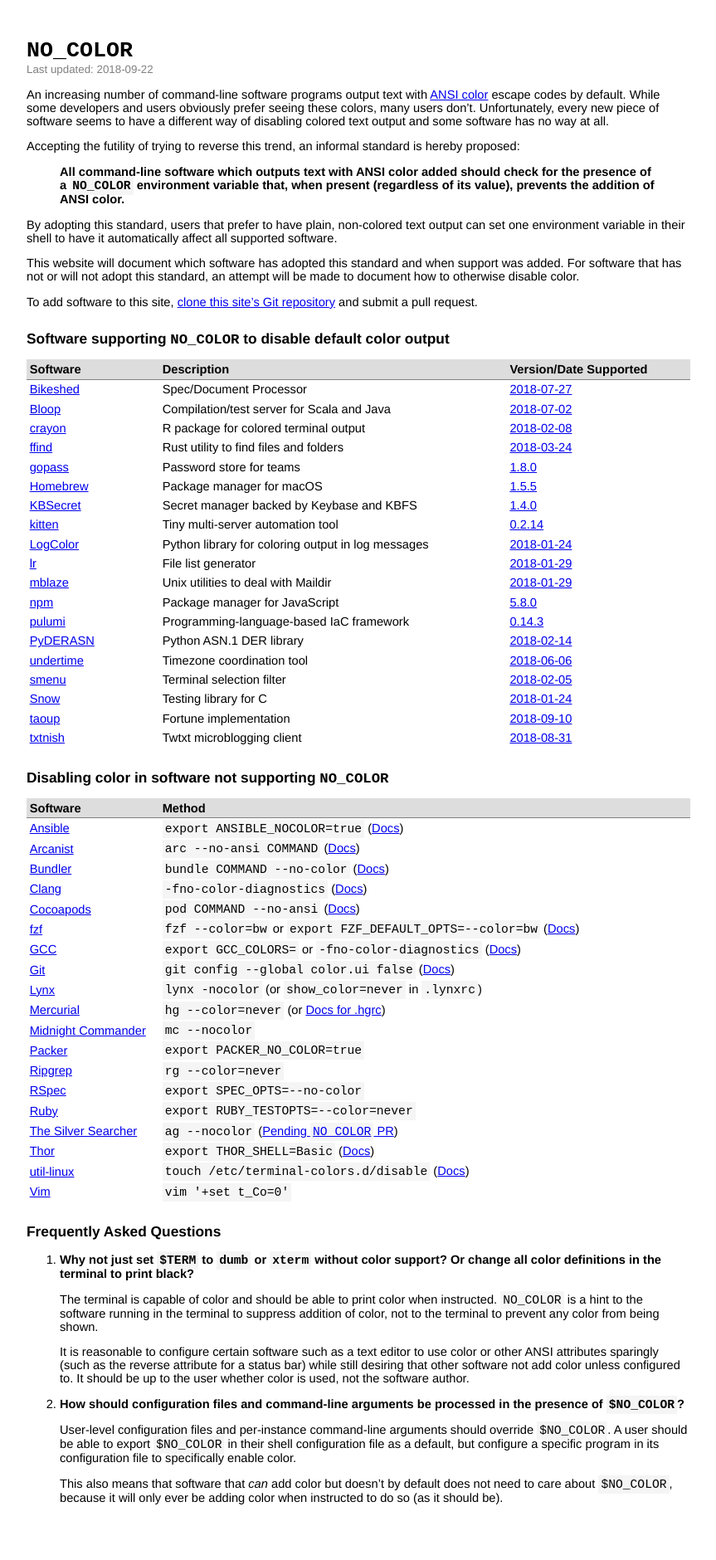
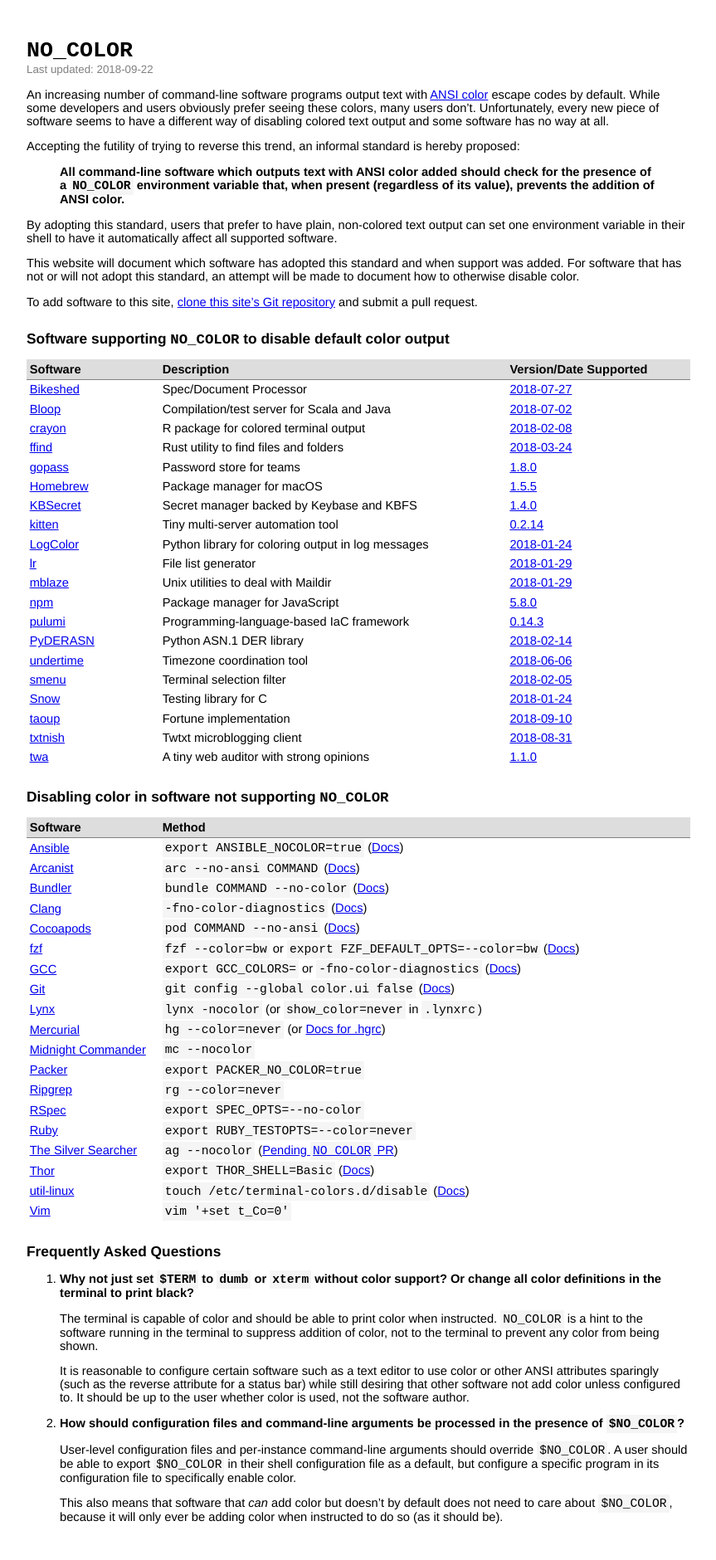
Before and after one commit to jcs/no_color, a Jekyll site: the page built from index.md, in a window 1280 px wide. Shown: the whole page at 83% size, without its empty margins (208-1071 px from the left). Built offline with Jekyll 4.4.1, drawn with Linux system fonts in a browser that asks for light colours; our own code applies the rules of GitHub Pages for plain Markdown files; before the commit the page ends 1857 px from its top, so only the background shows below that.

Commit message:
index: Add twa (#36)

```diff
--- a/index.md
+++ b/index.md
@@ -56,6 +56,7 @@ and submit a pull request.
 | [Snow](https://github.com/mortie/snow) | Testing library for C | [2018-01-24](https://github.com/mortie/snow/commit/aadbbd375e03ec6000e23d817d2bd722b417296f) |
 | [taoup](http://github.com/globalcitizen/taoup) | Fortune implementation | [2018-09-10](https://github.com/globalcitizen/taoup/commit/fb2dc7768a2dc9b74816ce5126e40b93338291f7) |
 | [txtnish](https://github.com/mdom/txtnish) | Twtxt microblogging client | [2018-08-31](https://github.com/mdom/txtnish/commit/257d312ac282ab99e8357e31f6c282b881fbb171) |
+| [twa](https://github.com/trailofbits/twa) | A tiny web auditor with strong opinions | [1.1.0](https://github.com/trailofbits/twa/releases/tag/1.1.0) |
 {: rules="groups"}
 
 ## Disabling color in software not supporting `NO_COLOR`
```
